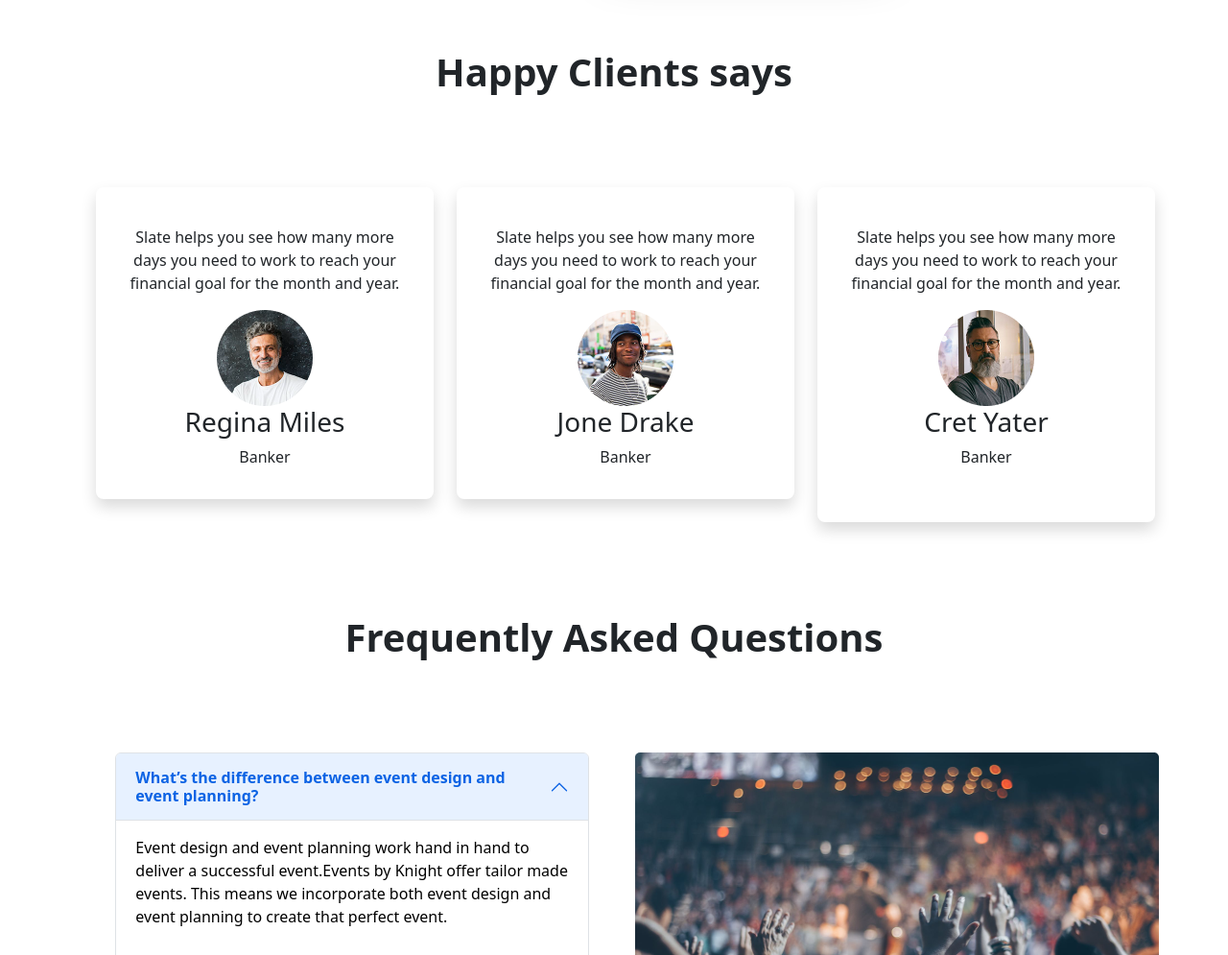
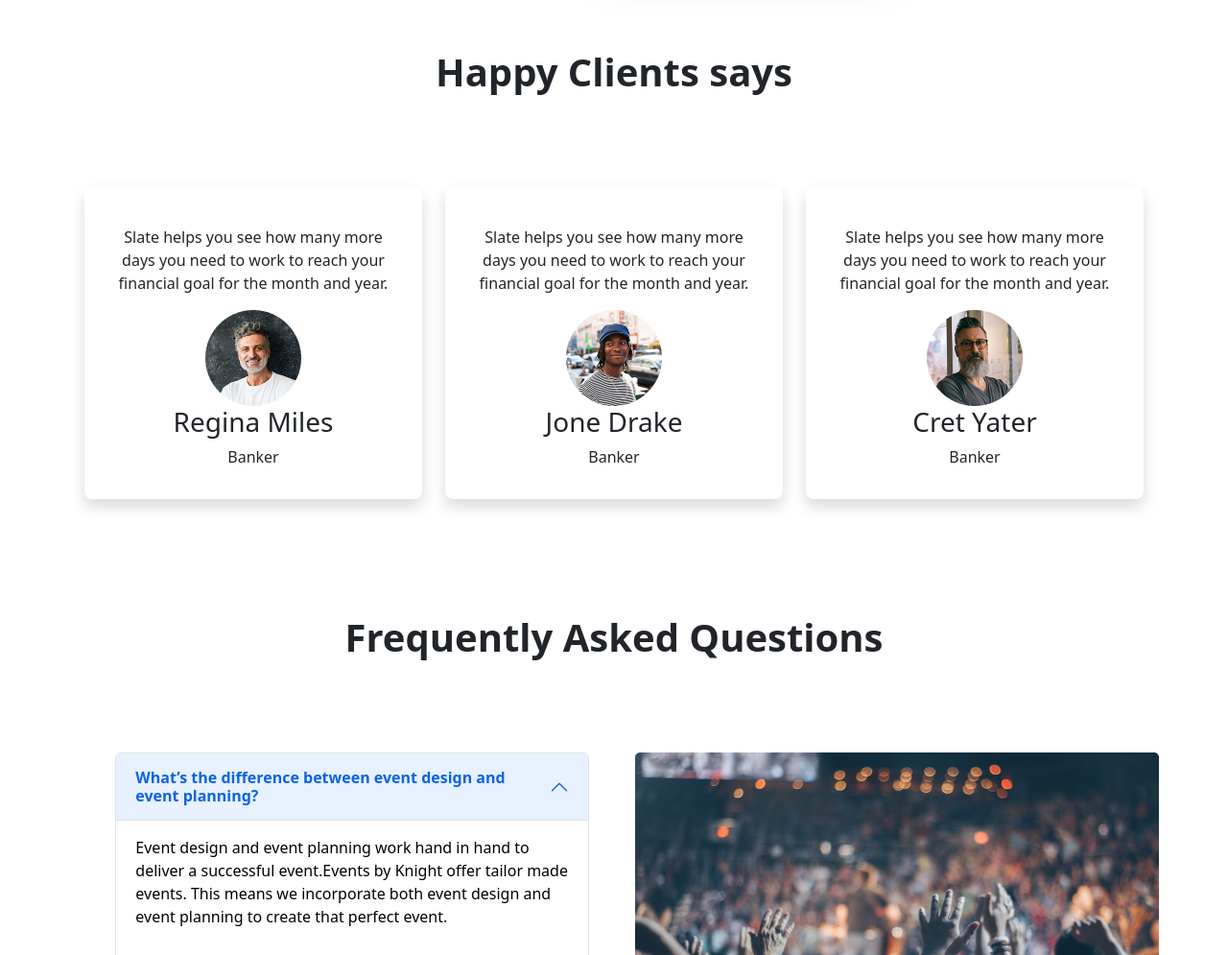
Before and after one commit to sheikh-momin/convention-center, a plain HTML site: page index.html in a window 1280 px wide. Shown: the part 1899-2894 px from the top of the page at 96% size. Drawn offline with nearby package versions, Linux system fonts and the light colour scheme.

Commit message:
few stape to go

```diff
--- a/index.html
+++ b/index.html
@@ -228,8 +228,8 @@
         <p>Banker</p>
       </div>
     </div>
-    <div class="card text-center border-0 rounded-3 shadow pt-4 px-2" style="width: 22rem;">
-      <div class="card-body ">
+    <div class="card text-center border-0 rounded-3 shadow pt-4 px-2 me-lg-4 mb-4" style="width: 22rem;">
+      <div class="card-body " >
         <p class="card-text">Slate helps you see how
         many more days you need
         to work to reach your financial
@@ -240,6 +240,7 @@
         <p>Banker</p>
       </div>
     </div>
+
   </div>
 
 
```
